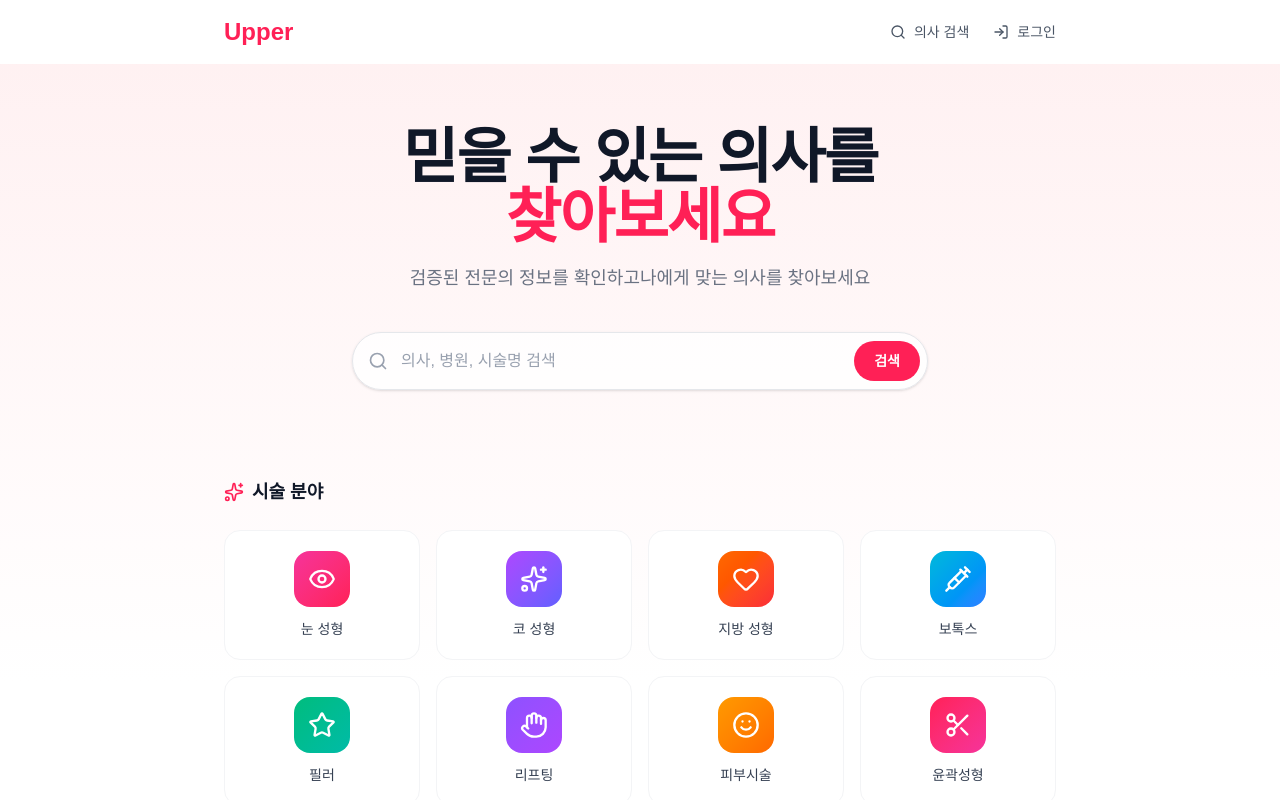
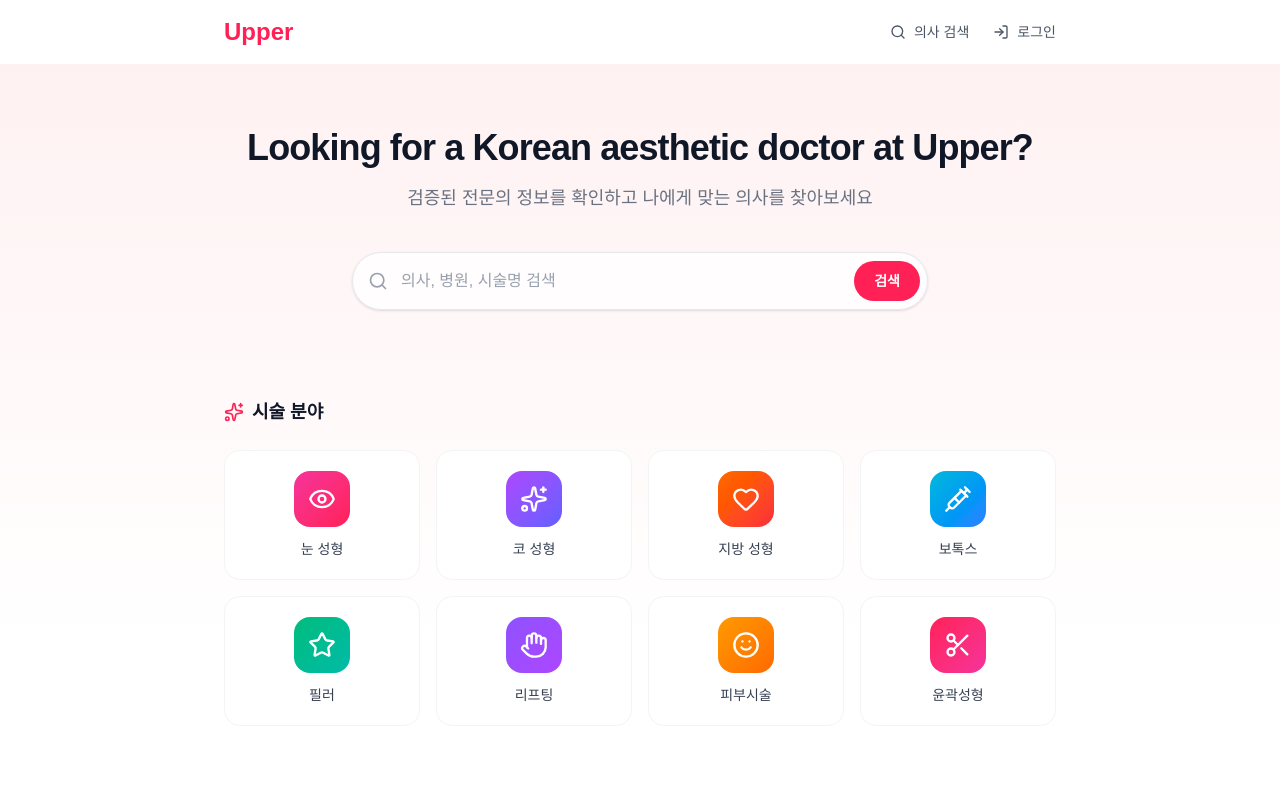
Before and after one commit to batgari/upper-web, a Next.js app: page / in a window 1280 px wide. Shown: the top 800 px of the page. Built offline with nearby package versions, Linux system fonts and the light colour scheme; no server answers.

Commit message:
메인 텍스트 크기 축소

```diff
--- a/app/page.tsx
+++ b/app/page.tsx
@@ -59,14 +59,12 @@ export default function Home() {
         <div className="relative max-w-4xl mx-auto px-4 sm:px-6 lg:px-8">
           <div className="pt-8 sm:pt-16 pb-12 text-center">
             {/* Main Title */}
-            <h1 className="text-4xl sm:text-5xl lg:text-6xl font-bold text-gray-900 mb-4 tracking-tight">
-              믿을 수 있는 의사를
-              <br />
-              <span className="text-rose-500">찾아보세요</span>
+            <h1 className="text-2xl sm:text-3xl lg:text-4xl font-bold text-gray-900 mb-4 tracking-tight">
+              Looking for a Korean aesthetic doctor at Upper?
             </h1>
 
             <p className="text-base sm:text-lg text-gray-500 mb-10 max-w-lg mx-auto">
-              검증된 전문의 정보를 확인하고<br className="sm:hidden" />
+              검증된 전문의 정보를 확인하고 <br className="sm:hidden" />
               나에게 맞는 의사를 찾아보세요
             </p>
 
```
